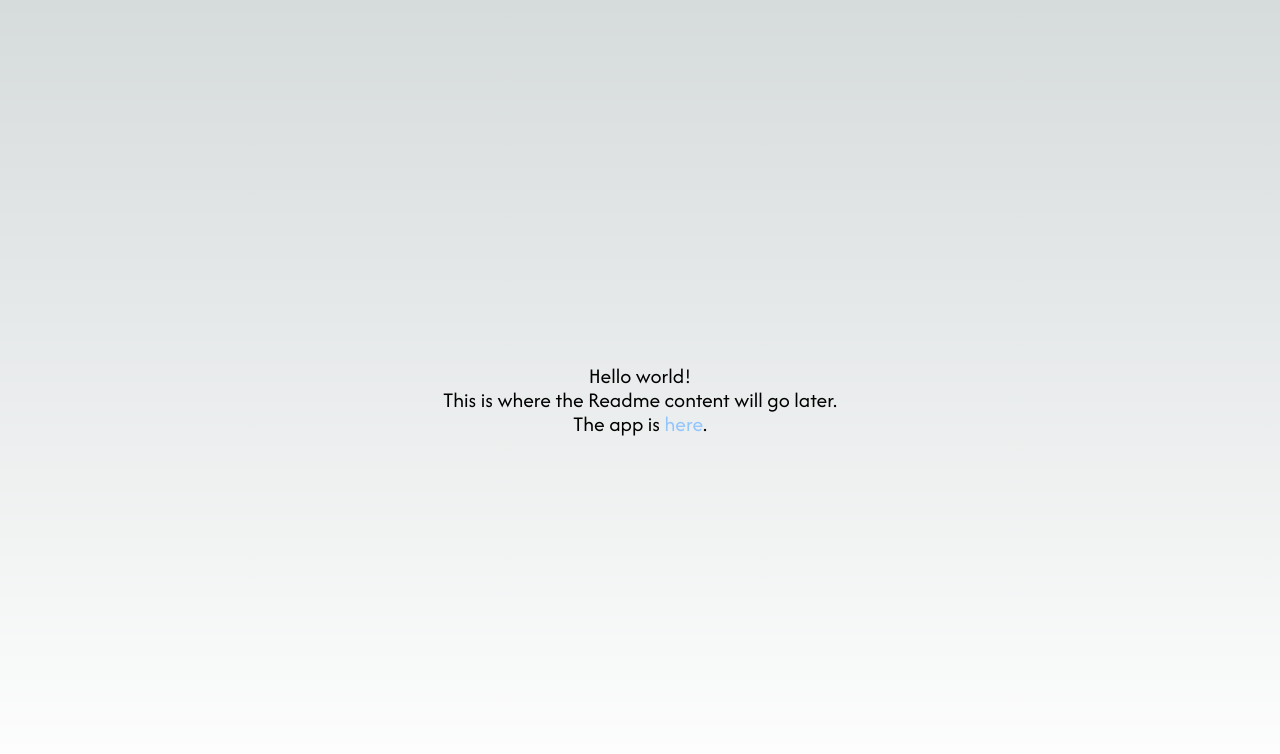
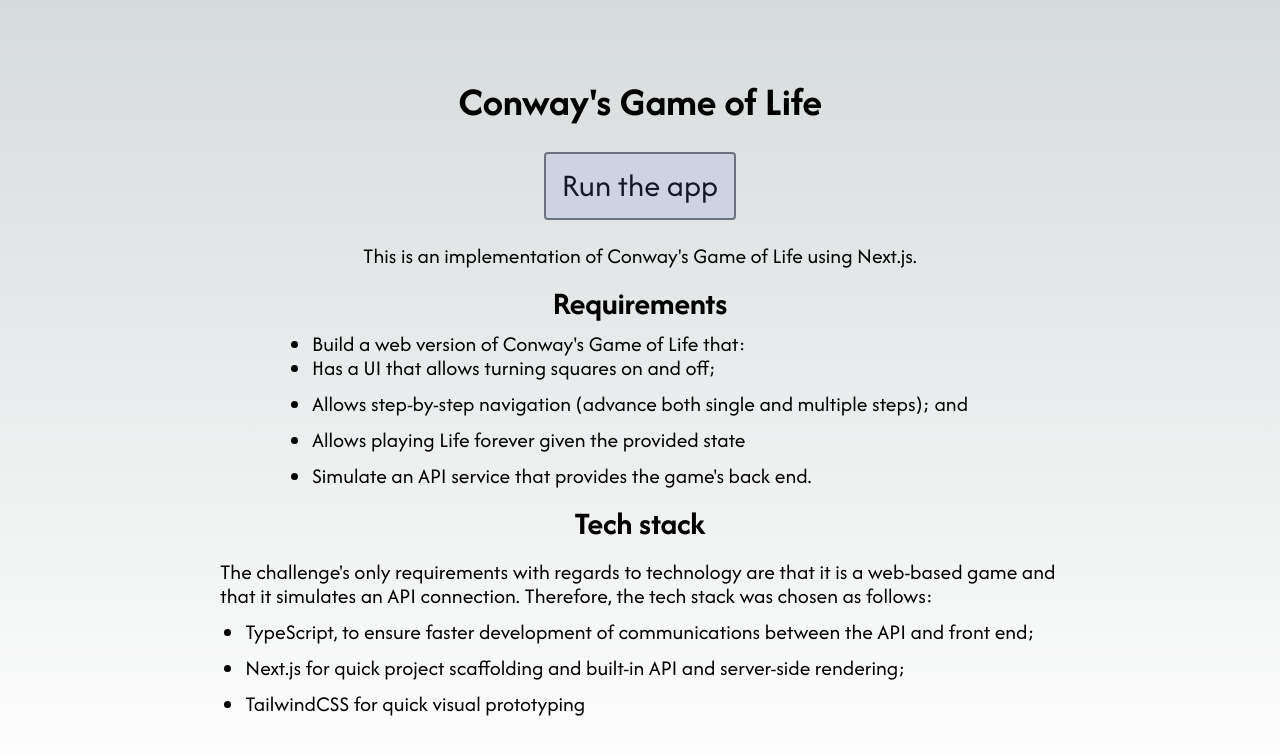
Before and after one commit to fizzy-drinks/life, a Next.js app: page / in a window 1280 px wide. Shown: the top 754 px of the page. Built offline with nearby package versions, Linux system fonts and the light colour scheme.

Commit message:
Add instructions

```diff
--- a/src/app/page.tsx
+++ b/src/app/page.tsx
@@ -1,17 +1,55 @@
 import Link from 'next/link';
+import { FC, HTMLAttributes } from 'react';
+
+import Button from '@/components/Button';
+import { Heading, Heading2, Paragraph } from '@/components/Typography';
+
+const Li: FC<HTMLAttributes<HTMLLIElement>> = (props) => (
+  <li className='list-outside list-disc mb-3' {...props} />
+);
 
 export default function Home() {
   return (
-    <main className='flex min-h-screen flex-col items-center justify-center p-24'>
-      <h1>Hello world!</h1>
-      <p>This is where the Readme content will go later.</p>
-      <p>
-        The app is{' '}
-        <Link href='/life' className='text-blue-300'>
-          here
-        </Link>
-        .
-      </p>
+    <main className='flex min-h-screen flex-col items-center justify-center mx-auto w-[840px]'>
+      <Heading id='conway-s-game-of-life'>Conway&#39;s Game of Life</Heading>
+      <Link href='/life'>
+        <Button className='text-2xl p-4 my-4'>Run the app</Button>
+      </Link>
+      <Paragraph>
+        This is an implementation of Conway&#39;s Game of Life using Next.js.
+      </Paragraph>
+      <Heading2 id='requirements'>Requirements</Heading2>
+      <ul>
+        <Li>
+          Build a web version of Conway&#39;s Game of Life that:
+          <ul>
+            <Li>Has a UI that allows turning squares on and off;</Li>
+            <Li>
+              Allows step-by-step navigation (advance both single and multiple
+              steps); and
+            </Li>
+            <Li>Allows playing Life forever given the provided state</Li>
+          </ul>
+        </Li>
+        <Li>Simulate an API service that provides the game&#39;s back end.</Li>
+      </ul>
+      <Heading2 id='tech-stack'>Tech stack</Heading2>
+      <Paragraph>
+        The challenge&#39;s only requirements with regards to technology are
+        that it is a web-based game and that it simulates an API connection.
+        Therefore, the tech stack was chosen as follows:
+      </Paragraph>
+      <ul>
+        <Li>
+          TypeScript, to ensure faster development of communications between the
+          API and front end;
+        </Li>
+        <Li>
+          Next.js for quick project scaffolding and built-in API and server-side
+          rendering;
+        </Li>
+        <Li>TailwindCSS for quick visual prototyping</Li>
+      </ul>
     </main>
   );
 }
--- a/src/components/Button.tsx
+++ b/src/components/Button.tsx
@@ -4,7 +4,10 @@
 const Button: FC<HTMLAttributes<HTMLButtonElement>> = (props) => (
   <button
     {...props}
-    className={clsx('border-2 rounded border-gray-500 p-2', props.className)}
+    className={clsx(
+      'border-2 rounded border-gray-500 p-2 bg-slate-300 text-gray-900 hover:text-white hover:bg-slate-900 transition-all',
+      props.className,
+    )}
   />
 );
 
--- a/src/components/Tutorial.tsx
+++ b/src/components/Tutorial.tsx
@@ -1,13 +1,10 @@
 'use client';
 
 import clsx from 'clsx';
-import { FC, PropsWithChildren } from 'react';
+import { FC } from 'react';
 
 import Button from './Button';
-
-const Paragraph: FC<PropsWithChildren> = (props) => (
-  <p {...props} className='mb-3' />
-);
+import { Heading, Paragraph } from './Typography';
 
 const Tutorial: FC<{ visible: boolean; onClose: () => void }> = ({
   visible,
@@ -21,7 +18,7 @@
       )}
     >
       <div className='rounded-lg bg-slate-800 text-white p-5 max-w-lg'>
-        <h1 className='text-2xl font-bold mb-3'>Welcome to Life</h1>
+        <Heading>Welcome to Life</Heading>
         <Paragraph>
           This is a web implementation of Conway&apos;s Game of Life.
         </Paragraph>
--- /dev/null
+++ b/src/components/Typography.tsx
@@ -0,0 +1,13 @@
+import { FC, HTMLAttributes } from 'react';
+
+export const Heading: FC<HTMLAttributes<HTMLHeadingElement>> = (props) => (
+  <h1 className='text-3xl font-bold mt-3 mb-4' {...props} />
+);
+
+export const Heading2: FC<HTMLAttributes<HTMLHeadingElement>> = (props) => (
+  <h2 className='text-2xl font-bold mt-2 mb-3' {...props} />
+);
+
+export const Paragraph: FC<HTMLAttributes<HTMLParagraphElement>> = (props) => (
+  <p {...props} className='mb-3 mt-2' />
+);
```
Also changed, not shown: 1 other file (tests, documents, lock files or other folders).
